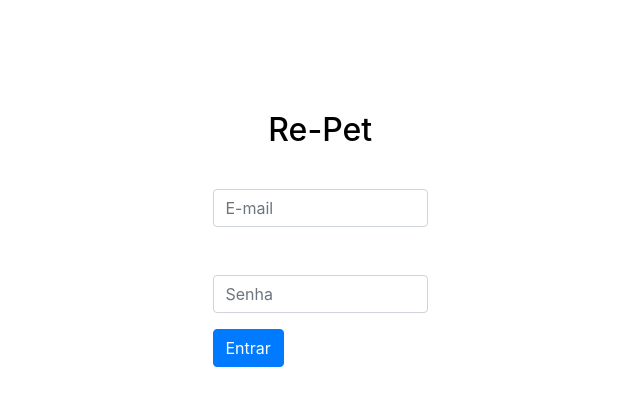
After one commit to kamikazegold/rePet, a Django app: page /login/ in a window 1280 px wide. The commit adds this page. Shown: the top 406 px of the page, without its empty margins (276-916 px from the left). Run offline with Django 3.2, Linux system fonts and the light colour scheme; some libraries are stand-ins or nearby versions.

Commit message:
Criar a pagina de login

```diff
--- a/projeto/settings.py
+++ b/projeto/settings.py
@@ -55,7 +55,7 @@ ROOT_URLCONF = 'projeto.urls'
 TEMPLATES = [
     {
         'BACKEND': 'django.template.backends.django.DjangoTemplates',
-        'DIRS': [],
+        'DIRS': [os.path.join(BASE_DIR, 'templates')],
         'APP_DIRS': True,
         'OPTIONS': {
             'context_processors': [
--- a/projeto/urls.py
+++ b/projeto/urls.py
@@ -22,6 +22,8 @@ from django.conf import settings
 urlpatterns = [
     path('admin/', admin.site.urls),
     path('', views.mostrar_index),
-    # path('Cadastro/', views.mostrar_cadastro),
     path('Cadastro/', views.mostrar_cadastro),
+    path('login/',views.login_user),
+    path('login/submit',views.submit_login),
+    path('', views.mostrar_index)
 ] + static(settings.MEDIA_URL, document_root=settings.MEDIA_ROOT)
--- a/rePet/static/css/style.css
+++ b/rePet/static/css/style.css
@@ -79,7 +79,7 @@ header{
     background-attachment: cover;
     background-image: url('img/header3.jpeg');
     opacity: 0.9  ; */
-    height: 650px;
+    height: 600px;
     width: 90%;
     margin-left: 5%;
     /* margin-left: 5%; */
@@ -465,7 +465,6 @@ section #div{
     align-items: center;
     justify-content: space-around;
     flex-wrap: wrap;
-    overflow-y: scroll;
 }
 .pets img{
     display: flex;
--- /dev/null
+++ b/rePet/templates/login.html
@@ -0,0 +1,46 @@
+<!DOCTYPE html>
+<html lang="en">
+<head>
+  <title>Login</title>
+  <meta charset="utf-8">
+  <meta name="viewport" content="width=device-width, initial-scale=1">
+  <link rel="stylesheet" href="https://maxcdn.bootstrapcdn.com/bootstrap/4.1.3/css/bootstrap.min.css">
+
+  <style>
+    body{
+        color: white;
+        font-weight: bold;
+    }
+    h2{
+        color: black;
+    }
+  </style>
+</head>
+<body>
+<div class="container mt-4">
+  <form action="submit", method="POST">{% csrf_token %}
+    <div class="row" style="margin-left:35%; margin-top:10%">
+        <div class="col-4">
+          <h2 class="text-center">Re-Pet</h2>
+          <div class="form-group">
+            <label for="username">Usuário:</label>
+            <input type="username" class="form-control" id="username" placeholder="E-mail" name="username" size="10">
+          </div>
+          <div class="form-group">
+            <label for="pwd">Senha:</label>
+            <input type="password" class="form-control" id="pwd" placeholder="Senha" name="password">
+          </div>
+                  {% if messages %}
+                      {% for message in messages %}
+                          <div class="alert alert-danger">{{ message }}</div>
+                      {% endfor %}
+
+                  {% endif %}
+          <button type="submit" class="btn btn-primary">Entrar</button>
+      </div>
+    </div>
+  </form>
+</div>
+
+</body>
+</html>
--- a/rePet/views.py
+++ b/rePet/views.py
@@ -1,6 +1,13 @@
-from django.shortcuts import render
+from django.shortcuts import render, redirect
+from django.views.decorators.csrf import csrf_protect
+from django.contrib.auth import authenticate, login
+from django.contrib import messages
+from django.contrib.auth.decorators import login_required
+from django.contrib.auth import logout
 from rePet.models import Animal, Cadastro, Usuario
 from rePet.forms import CadastroForm, LoginUsuario
+
+
 
 # Create your views here.
 
@@ -15,10 +22,33 @@ def mostrar_cadastro(request):
     if formulario.is_valid():
         formulario.save()
         formulario = CadastroForm()
-        msg = 'cadastro realizado com sucesso'
+        msg = 'Cadastro realizado com sucesso'
 
     contexto = {
         'form': formulario,
         'msg': msg
     }
     return render(request, 'cadastro.html', contexto)
+
+
+@login_required(login_url='/login/')
+def logout_user(request):
+    logout(request)
+    return redirect('/')
+
+
+def login_user(request):
+    return render(request, 'login.html')
+
+@csrf_protect
+def submit_login(request):
+    if request.POST:
+        username = request.POST['username']
+        password = request.POST['password']
+        user = authenticate(username=username, password=password)
+        if user is not None:
+            login(request, user)
+            return redirect('/')
+        else:
+            messages.error(request, 'Usuário/Senha inválidos. Favor tentar novamente.')
+    return redirect('/login/')
```
Also changed, not shown: rePet/models.py (+8 -0 lines), rePet/templates/cadastro.html (+26 -14 lines), rePet/templates/index.html (+1 -1 lines), rePet/templates/teste.html (deleted, +0 -22 lines).
